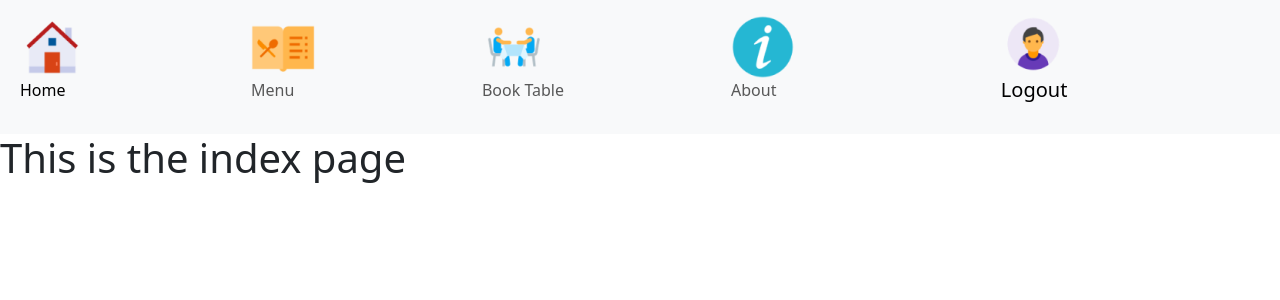
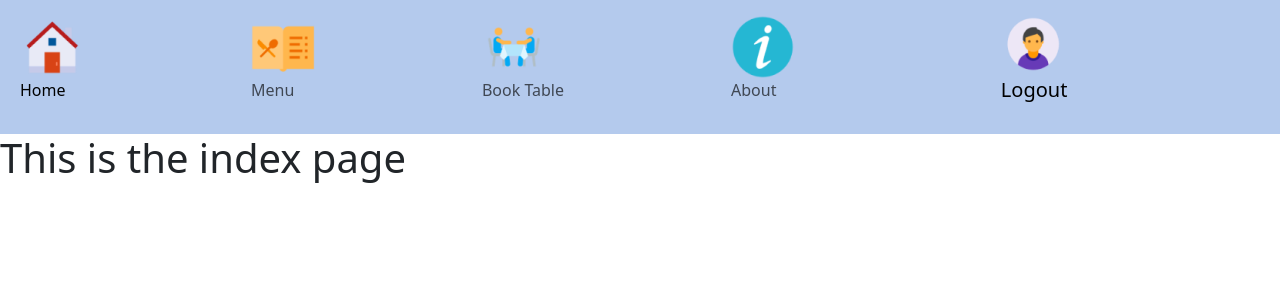
Before and after one commit to douglas86/ci-project4-restaurant-booking-system, a Django app: page / in a window 1280 px wide. Shown: the top 300 px of the page. Run offline with Django 5.2, Linux system fonts and the light colour scheme.

Commit message:
changed the color of the navbar

```diff
--- a/static/css/styles.css
+++ b/static/css/styles.css
@@ -1,4 +1,7 @@
 /*header*/
+.navbar {
+    background-color: #B4CAED !important;
+}
 .icon img {
     width: 4rem;
     margin: auto;
--- a/templates/base.html
+++ b/templates/base.html
@@ -26,7 +26,6 @@
 <header>
     <nav class="navbar navbar-expand-lg bg-body-tertiary">
         <div class="container-fluid">
-
             <button aria-controls="navbarNavAltMarkup" aria-expanded="false" aria-label="Toggle navigation"
                     class="navbar-toggler icon"
                     data-bs-target="#navbarNavAltMarkup" data-bs-toggle="collapse" type="button">
```
